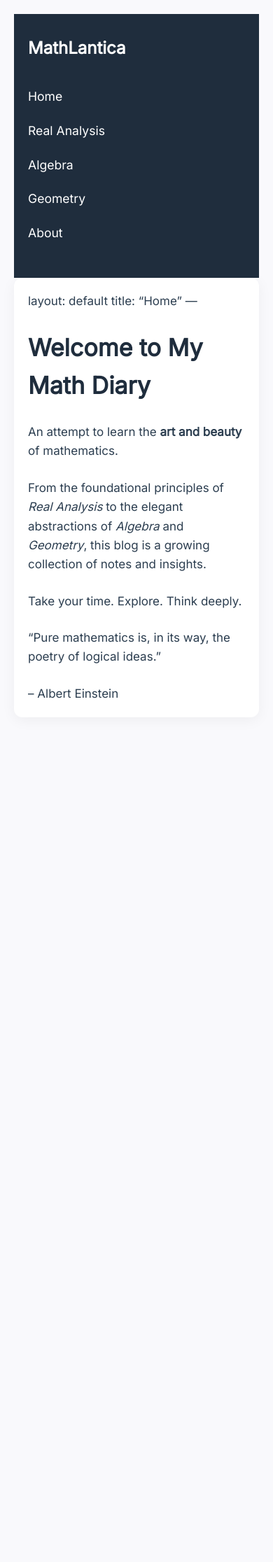
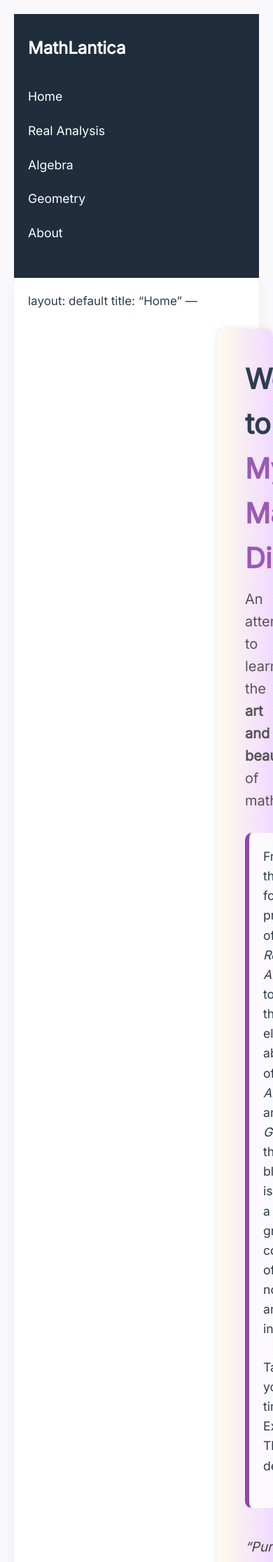
Before and after one commit to GitDisciplined/GitDisciplined.github.io, a Jekyll site: the page built from index.md, in a window 390 px wide. Shown: the top 2232 px of the page at 70% size. Built offline with Jekyll 4.4.1, drawn with Linux system fonts in a browser that asks for light colours; our own code applies the rules of GitHub Pages for plain Markdown files; before the commit the page ends 1045 px from its top, so only the background shows below that.

Commit message:
Update style.css

```diff
--- a/assets/css/style.css
+++ b/assets/css/style.css
@@ -121,4 +121,56 @@ mjx-container {
   .layout {
     flex-direction: column;
   }
+
+  .home-hero {
+  background: linear-gradient(to right, #fefcea, #f1daff);
+  padding: 40px;
+  border-radius: 12px;
+  box-shadow: 0 0 10px rgba(0,0,0,0.1);
+  margin-left: 270px;
+  color: #2c3e50;
 }
+
+.home-hero h1 {
+  font-size: 2.5rem;
+  color: #2c3e50;
+  margin-bottom: 10px;
+}
+
+.brand {
+  color: #9b59b6;
+  font-weight: bold;
+}
+
+.tagline {
+  font-size: 1.25rem;
+  margin-bottom: 30px;
+  color: #555;
+}
+
+.intro-box {
+  background: #ffffffcc;
+  padding: 20px;
+  border-left: 6px solid #8e44ad;
+  border-radius: 10px;
+  font-size: 1.1rem;
+}
+
+.quote {
+  margin-top: 40px;
+  font-style: italic;
+  font-size: 1.2rem;
+  color: #444;
+}
+
+.quote span {
+  display: block;
+  margin-top: 10px;
+  font-size: 1rem;
+  text-align: right;
+  color: #888;
+}
+
+
+
+}
```
